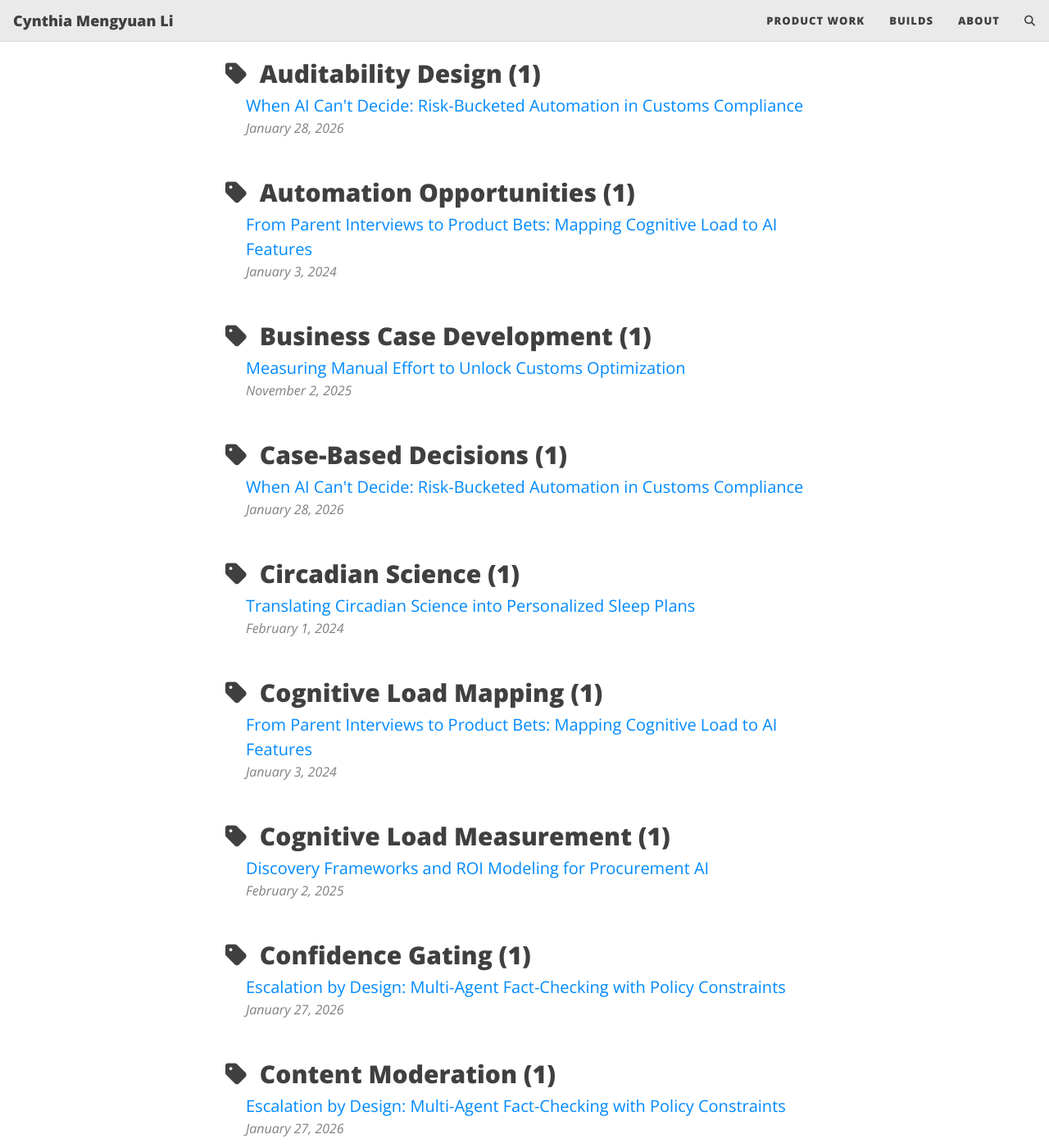
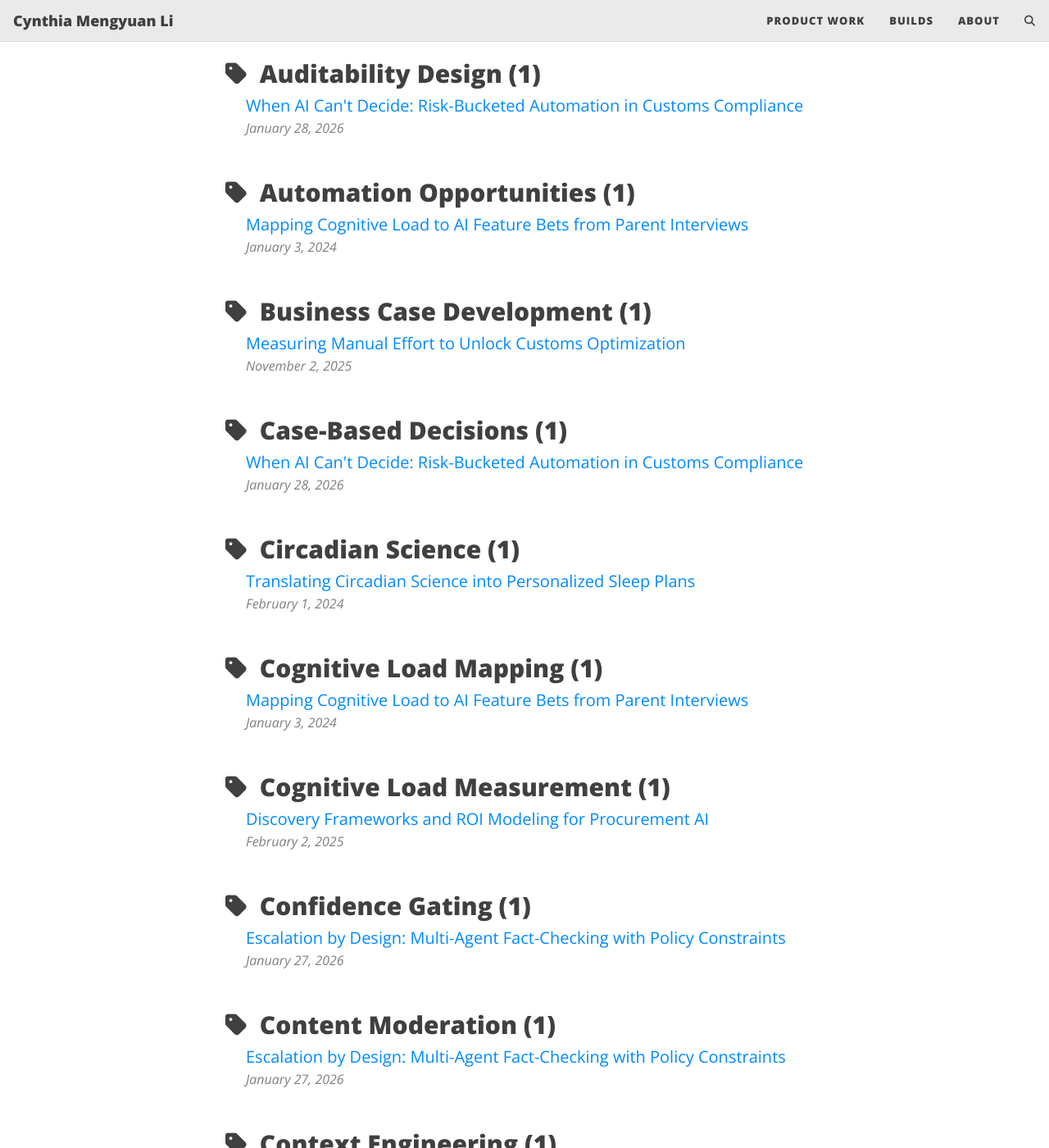
Before and after one commit to cynthialmy/cynthialmy.github.io, a Jekyll site: the page built from tags.html, in a window 1280 px wide and 1400 px high, scrolled down 1824 px. Shown: the whole window at 82% size. Built offline with Jekyll 4.4.1, drawn with Linux system fonts in a browser that asks for light colours; comment, search, counter and statistics services are not loaded; some of the changed text lies outside the part shown.

Commit message:
updated title

```diff
--- a/_posts/2024-01-03-new-parents.md
+++ b/_posts/2024-01-03-new-parents.md
@@ -1,6 +1,6 @@
 ---
 layout: post
-title: "From Parent Interviews to Product Bets: Mapping Cognitive Load to AI Features"
+title: Mapping Cognitive Load to AI Feature Bets from Parent Interviews
 subtitle: How 20 interviews and 150 surveys revealed automation opportunities worth €6M+ in time savings
 tags: [User Research, Parent Interviews, Cognitive Load Mapping, Product Discovery, Automation Opportunities, Research-to-Product]
 project_type: zero-to-one-builds
```
